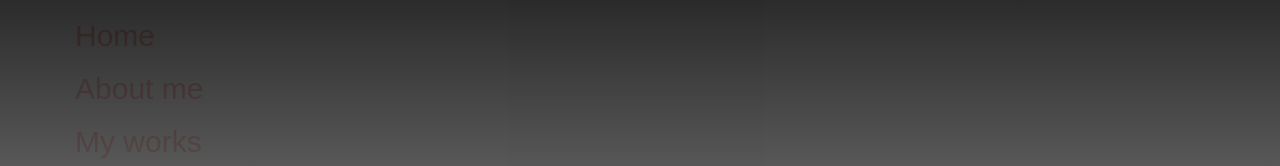
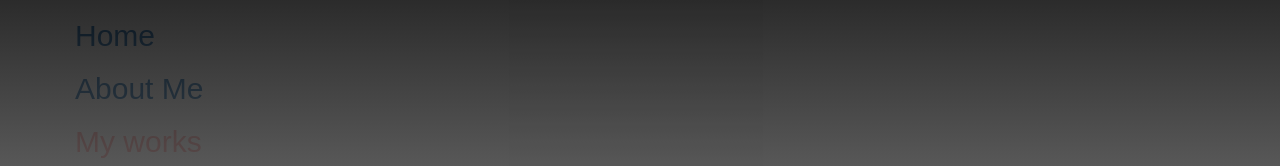
Before and after one commit to Hi-90/steveJobs, a plain HTML site: page index.html in a window 1280 px wide. Shown: the top 166 px of the page. Drawn offline with nearby package versions, Linux system fonts and the light colour scheme; a web font is replaced by a local one.

Commit message:
Update index.html

```diff
--- a/index.html
+++ b/index.html
@@ -21,8 +21,8 @@
 
 <body>
   <ul class="menu">
-    <li class="links">Home</li>
-    <li class="links">About me</li>
+    <li class="links"><a href=#welcome>Home</a></li>
+    <li class="links"><a href=#bio>About Me</a></li>
     <li class="links">My works</li>
     <li class="links">Contact me</li>
   </ul>
```
